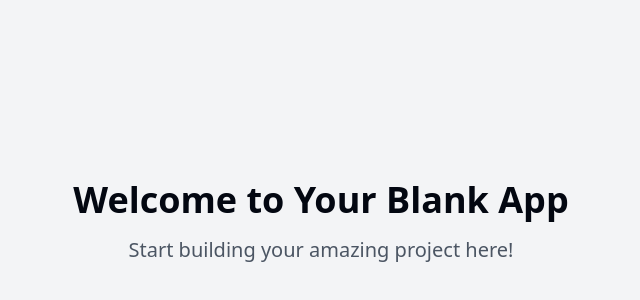
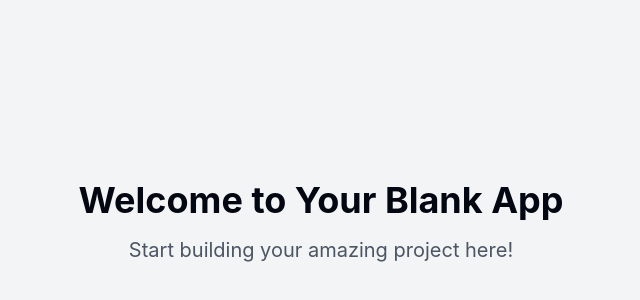
Before and after one commit to SadiqNaizam/mlo-a774-a7c1, a React (Vite) app: page / in a window 1280 px wide. Shown: the part 178-478 px from the top of the page, without its empty margins (319-959 px from the left). Built offline with nearby package versions, Linux system fonts and the light colour scheme.

Commit message:
Files generated: tailwind.config.ts

```diff
--- a/tailwind.config.ts
+++ b/tailwind.config.ts
@@ -68,6 +68,11 @@ export default {
 				md: 'calc(var(--radius) - 2px)',
 				sm: 'calc(var(--radius) - 4px)'
 			},
+            fontFamily: {
+                // Ensure the font "Inter" (defined in CSS var --font-sans) is loaded in your project.
+                sans: ['var(--font-sans)', 'sans-serif'],
+                serif: ['var(--font-serif)', 'serif'],
+            },
 			keyframes: {
 				'accordion-down': {
 					from: {
```
